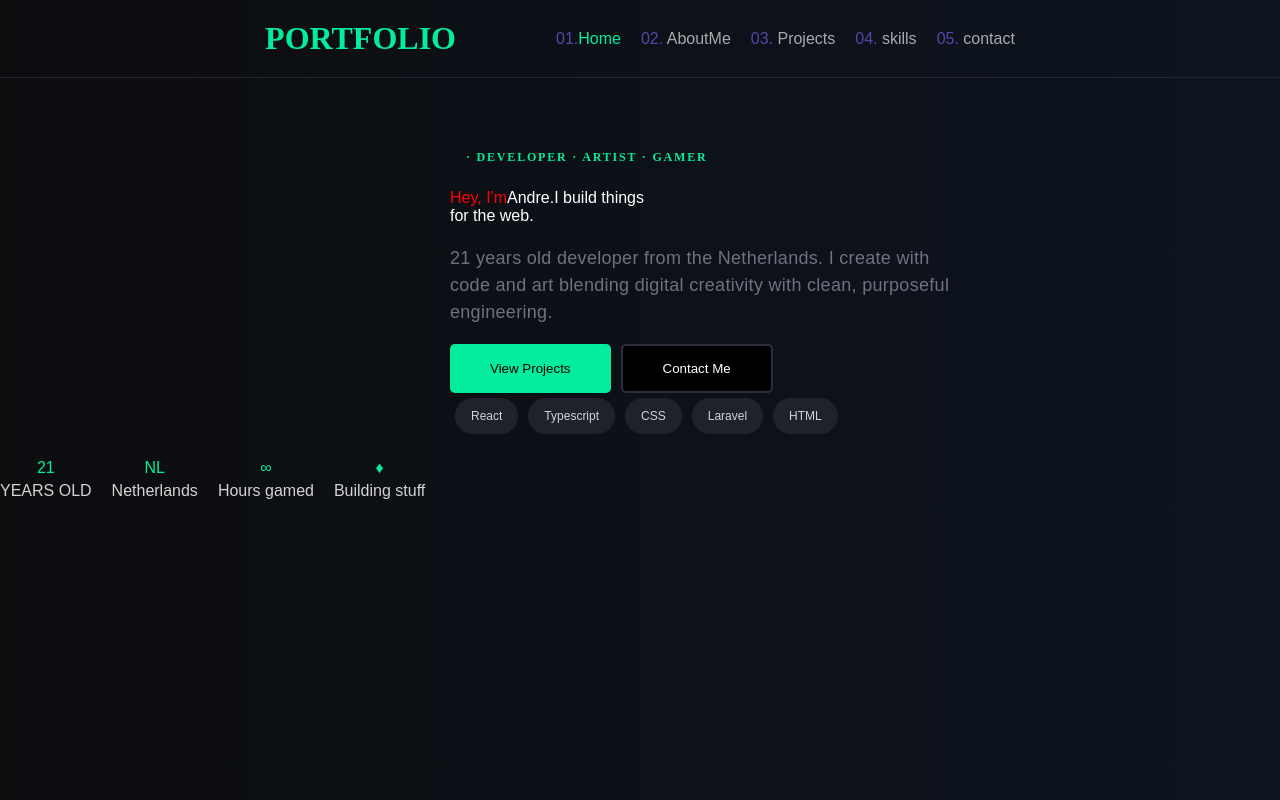
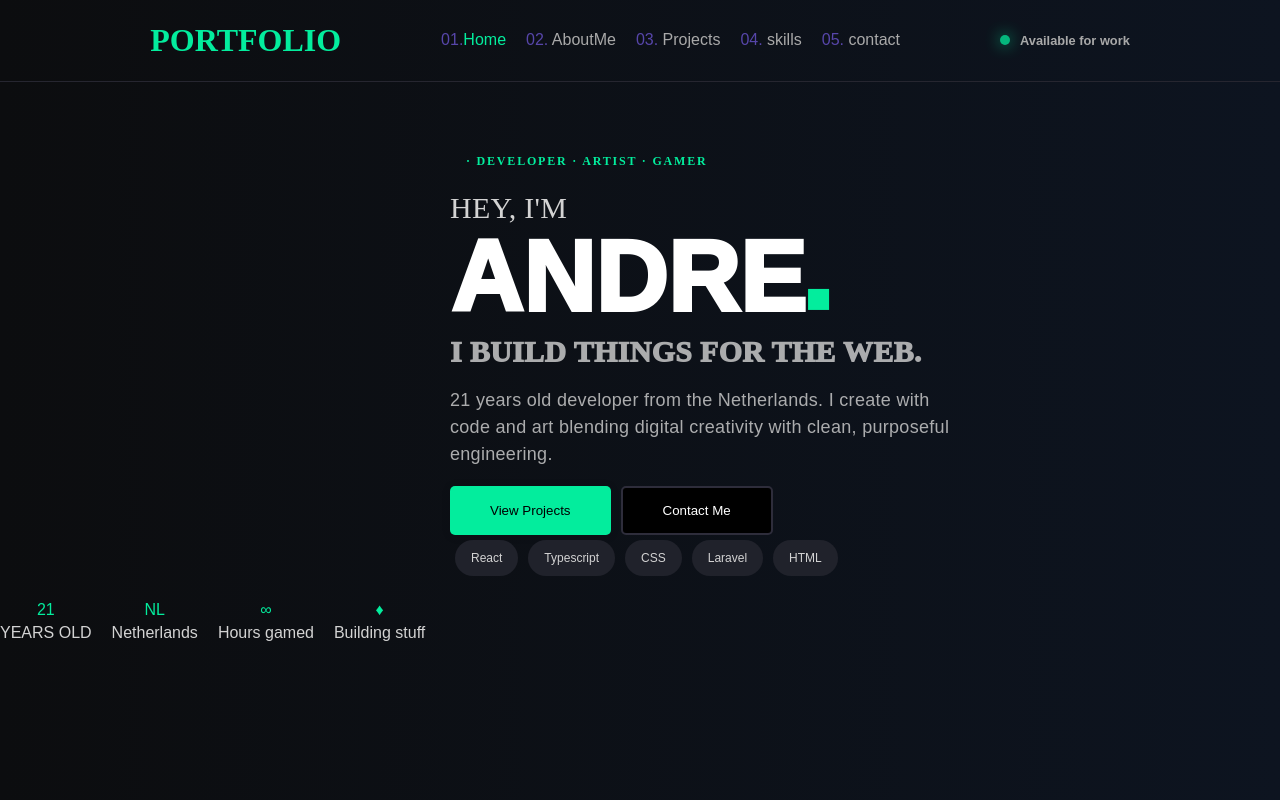
Before and after one commit to itzmitto/portfolioproject, a React (Vite) app: page / in a window 1280 px wide. Shown: the top 800 px of the page. Built offline with nearby package versions, Linux system fonts and the light colour scheme; the HTML template or start-up script is replaced by a standard one.

Commit message:
179ste commit sdot pulse toegevoegd

```diff
--- a/src/components/Header.css
+++ b/src/components/Header.css
@@ -13,6 +13,11 @@ header {
         font-family: "Times New Roman", serif;
     }
 
+    h3 {
+        color: darkgrey;
+        font-size: 0.8rem;
+        margin-left: right;
+    }
 
     nav {
         gap: 20px;
@@ -35,4 +40,34 @@ header {
 
 
 
+    .status-wrapper {
+        display: inline-flex;
+        align-items: center;
+        gap: 10px;
+    }
+
+    .sdot {
+        width: 10px;
+        height: 10px;
+        border-radius: 100%;
+        background: #03ed9d;
+        box-shadow: 0 0 20px #4efec0;
+        animation: pulse 3s ease-in-out infinite;
+    }
+
 }
+
+
+
+@keyframes pulse {
+
+    100% {
+        opacity: 1;
+        box-shadow: 0 0 20px #03ed9d;
+    }
+
+    50% {
+        opacity: 0;
+        box-shadow: 0 0 0px #03ed9d;
+    }
+}
--- a/src/components/Header.tsx
+++ b/src/components/Header.tsx
@@ -24,6 +24,11 @@ function Header() {
                     <span className="nav-number">05. </span>contact
                 </NavLink>
             </nav>
+
+            <span className="status-wrapper">
+                <span className="sdot" />
+                <h3>Available for work</h3>
+            </span>
         </header>
     )
 }
--- a/src/pages/AboutMe.css
+++ b/src/pages/AboutMe.css
@@ -78,6 +78,7 @@
         color: #03ed9d;
         margin: 0;
         font-size: 20px;
+        font-family: "Times New Roman", serif;
     }
 
     span {
--- a/src/pages/Home.css
+++ b/src/pages/Home.css
@@ -6,23 +6,47 @@
     padding-top: 40px;
   }
 
-  /* h2 {
-    color: white;
+.ht-line {
+  color: lightgrey;
+  margin-top: 10px;
+  font-size: 18px;
+  letter-spacing: 0.3px;
+  max-width: 120px;
+  font-size: 30px;
+  font-weight: 500;
+  margin-bottom: 4px;
+  font-family: "Times New Roman", serif;
+}
+
+.hero-text {
+  text-transform: uppercase;
+  line-height: 1;
+  font-family: "Times New Roman", serif;
+  font-weight: 1000;
+}
+
+.ht-name {
+  color: white;
+  font-size: 100px;
+  font-weight: 1000;
+  font-family: "DM Sans", sans-serif;
+}
+
+.ht-dot {
+  color: #03ed9d;
+  font-size: 0.4em;
+}
+
+ .ht-sub {
+    color: lightgrey;
     margin-top: 10px;
     letter-spacing: 0.3px;
     opacity: 0.8;
-    max-width: 120px;
     font-size: 30px;
-  } */
-
-  .ht-line {
-    color: red;
-  }
-
-
+ }
 
   p {
-    color: #898999;
+    color: lightgrey;
     font-size: 18px;
     line-height: 1.5;
     max-width: 500px;
@@ -169,6 +193,14 @@
 
 
 
+.sdot {
+  width: 7px;
+  height: 7px;
+  border-radius: 50%;
+  background: var(--neon);
+  box-shadow: 0 0 8px var(--neon);
+  animation: pulse 2s ease infinite;
+}
 
 
 
@@ -181,11 +213,66 @@
 
 
 
- .sdot {
-        width: 7px;
-        height: 7px;
-        border-radius: 50%;
-        background: var(--neon);
-        box-shadow: 0 0 8px var(--neon);
-        animation: pulse 2s ease infinite;
+
+
+
+
+
+
+
+
+ /* @keyframes fadeUp {
+        from {
+          opacity: 0;
+          transform: translateY(24px);
+        }
+        to {
+          opacity: 1;
+          transform: translateY(0);
+        }
       }
+      @keyframes pulse {
+        0%,
+        100% {
+          opacity: 1;
+          transform: scale(1);
+        }
+        50% {
+          opacity: 0.6;
+          transform: scale(0.85);
+        }
+      }
+      @keyframes spin {
+        from {
+          transform: rotate(0deg);
+        }
+        to {
+          transform: rotate(360deg);
+        }
+      }
+      @keyframes float {
+        0%,
+        100% {
+          transform: translateY(0);
+        }
+        50% {
+          transform: translateY(-8px);
+        }
+      }
+      @keyframes blink {
+        0%,
+        100% {
+          opacity: 1;
+        }
+        50% {
+          opacity: 0;
+        }
+      }
+      @keyframes scan {
+        0% {
+          transform: translateX(-100%);
+        }
+        100% {
+          transform: translateX(200%);
+        }
+      } */
--- a/src/pages/Home.tsx
+++ b/src/pages/Home.tsx
@@ -10,10 +10,14 @@ function Home() {
       <div className="content-wrapper">
         <h1> · Developer · Artist · Gamer </h1>
 
-        <span className="ht-line">Hey, I'm</span>
-        <span className="ht-name">Andre<span className="ht-dot">.</span>
-        </span>
-        <span className="ht-sub">I build things<br />for the web.</span>
+        <div className="hero-text">
+          <div className="ht-line">HEY, I'M</div>
+          <div className="ht-name">
+            ANDRE
+            <span className="ht-dot">■</span>
+          </div>
+          <div className="ht-sub">I BUILD THINGS FOR THE WEB.</div>
+        </div>
 
         <p>
           21 years old developer from the Netherlands. I create with code
```
Also changed, not shown: src/pages/Skills.css (line endings or trailing spaces).
